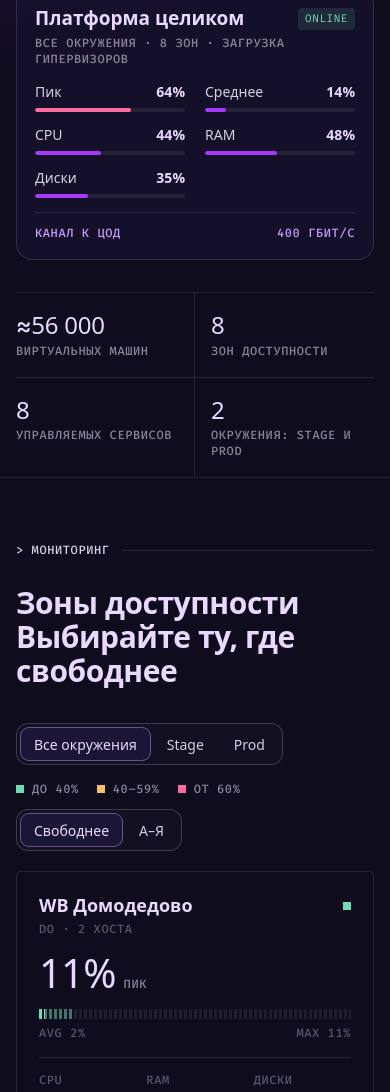
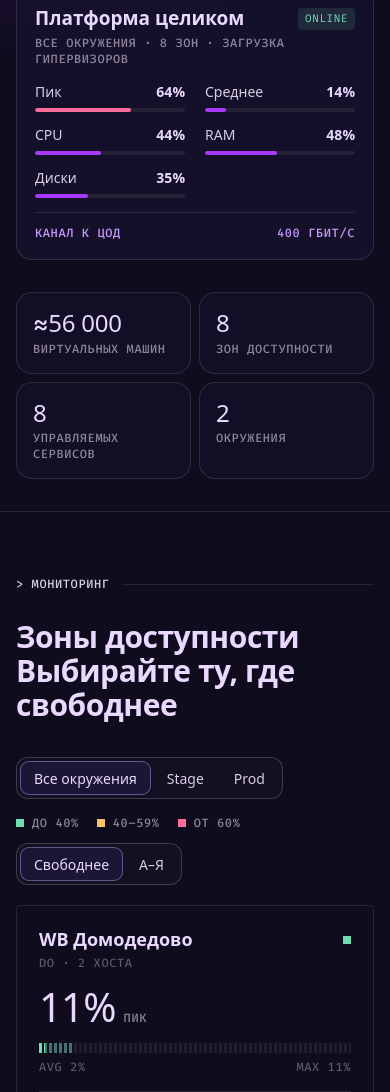
Before and after one commit to shatilovich/cloudlanding, a plain HTML site: page index.html in a window 390 px wide. Shown: the part 656-1748 px from the top of the page. Drawn offline with Linux system fonts and the light colour scheme; a web font is replaced by a local one.

Commit message:
Add files via upload

```diff
--- a/index.html
+++ b/index.html
@@ -154,10 +154,8 @@ h1,h2,h3{text-wrap:balance}
 .meter__bar i.lvl-ok{background:var(--ok)} .meter__bar i.lvl-mid{background:var(--mid)} .meter__bar i.lvl-high{background:var(--high)}
 .hc__foot{display:flex;justify-content:space-between;gap:10px;margin-top:14px;padding-top:12px;border-top:1px solid var(--line);color:var(--accent-2)}
 .hero__hint{color:var(--faint);margin-top:6px}
-.hero__stats{position:relative;display:grid;grid-template-columns:repeat(4,minmax(0,1fr));border-top:1px solid var(--line)}
-.hero__stats>div{padding:22px 24px 24px;border-right:1px solid var(--line);display:flex;flex-direction:column;gap:4px}
-.hero__stats>div:first-child{padding-left:0}
-.hero__stats>div:last-child{border-right:0}
+.hero__stats{position:relative;display:grid;grid-template-columns:repeat(4,minmax(0,1fr));gap:12px;padding-bottom:48px}
+.hero__stats>div{padding:22px 24px 24px;border:1px solid rgba(255,255,255,.12);border-radius:16px;background:rgba(23,18,44,.55);display:flex;flex-direction:column;gap:4px;min-width:0}
 .stat__v{font-size:30px;font-weight:500;color:var(--light);letter-spacing:-.01em;line-height:1.15}
 .stat__k{color:var(--muted)}
 
@@ -383,10 +381,7 @@ input[type=range]:focus-visible::-webkit-slider-thumb{box-shadow:0 0 0 3px var(-
   .hero__text{padding-top:0}
   .hero__stage{padding-top:8px}
   #hcMeters{grid-template-columns:repeat(3,minmax(0,1fr));gap:12px 20px}
-  .hero__stats{grid-template-columns:repeat(2,minmax(0,1fr))}
-  .hero__stats>div:nth-child(2){border-right:0}
-  .hero__stats>div:nth-child(3){padding-left:0}
-  .hero__stats>div:nth-child(n+3){border-top:1px solid var(--line)}
+  .hero__stats{grid-template-columns:repeat(2,minmax(0,1fr));padding-bottom:32px}
   .svc-group{grid-template-columns:minmax(0,1fr)}
   .svc-group__aside{border-right:0;border-bottom:1px solid var(--line);padding:24px 0}
   .calc{grid-template-columns:minmax(0,1fr)}
@@ -409,7 +404,8 @@ input[type=range]:focus-visible::-webkit-slider-thumb{box-shadow:0 0 0 3px var(-
   #hcMeters{grid-template-columns:repeat(2,minmax(0,1fr))}
   .iso-svg .code{display:none}
   .stat__v{font-size:24px}
-  .hero__stats>div{padding:18px 12px 18px 16px}
+  .hero__stats{gap:8px}
+  .hero__stats>div{padding:16px}
   .zones{grid-template-columns:minmax(0,1fr)}
   .mon-bar{flex-direction:column;align-items:flex-start}
   .seg{max-width:100%;overflow-x:auto}
@@ -501,7 +497,7 @@ input[type=range]:focus-visible::-webkit-slider-thumb{box-shadow:0 0 0 3px var(-
       <div><span class="stat__v tnum">≈56 000</span><span class="stat__k mono">виртуальных машин</span></div>
       <div><span class="stat__v tnum" id="statZones">8</span><span class="stat__k mono" id="statZonesK">зон доступности</span></div>
       <div><span class="stat__v tnum">8</span><span class="stat__k mono">управляемых сервисов</span></div>
-      <div><span class="stat__v tnum">2</span><span class="stat__k mono">окружения: Stage и Prod</span></div>
+      <div><span class="stat__v tnum">2</span><span class="stat__k mono">окружения</span></div>
     </div>
   </div>
 </section>
```
